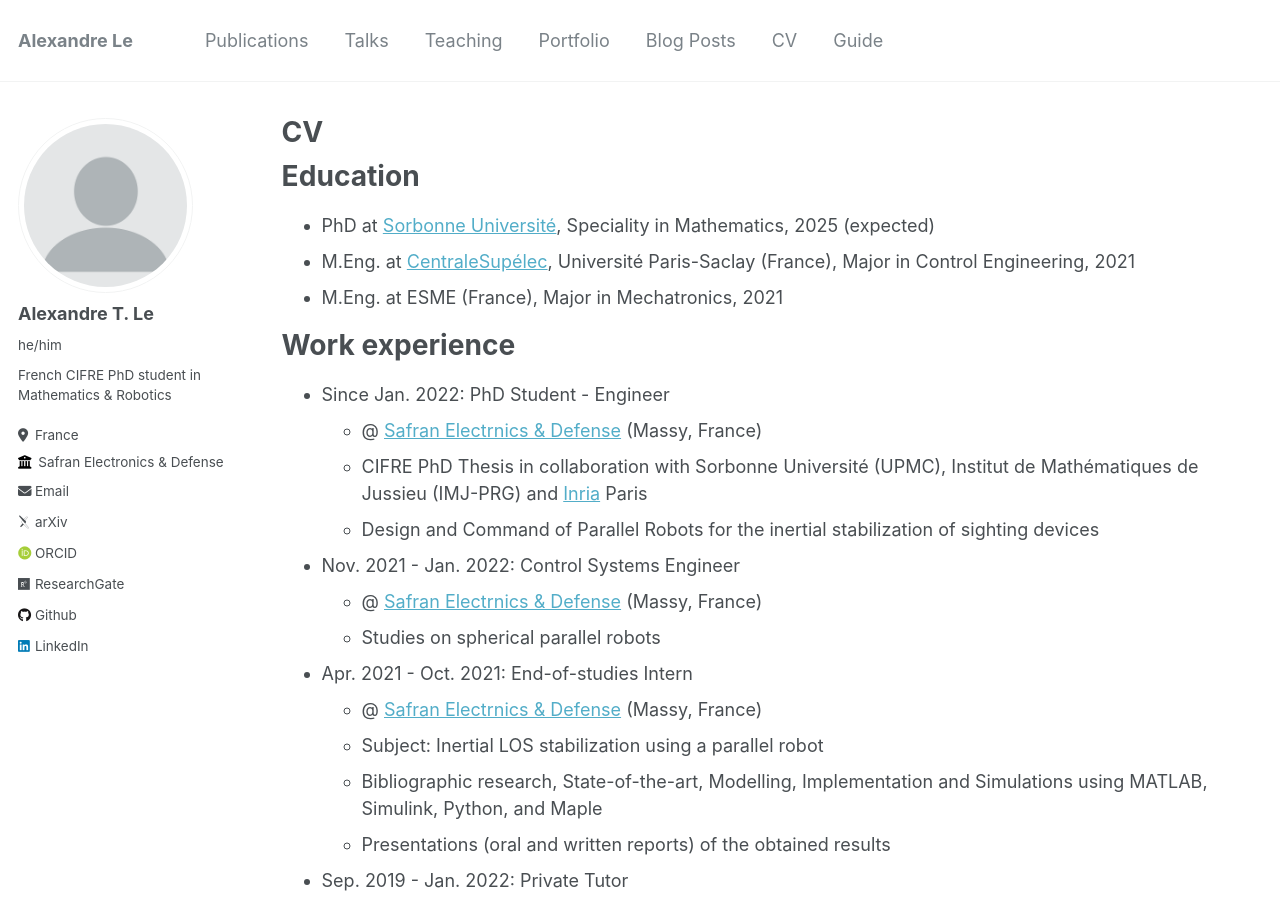
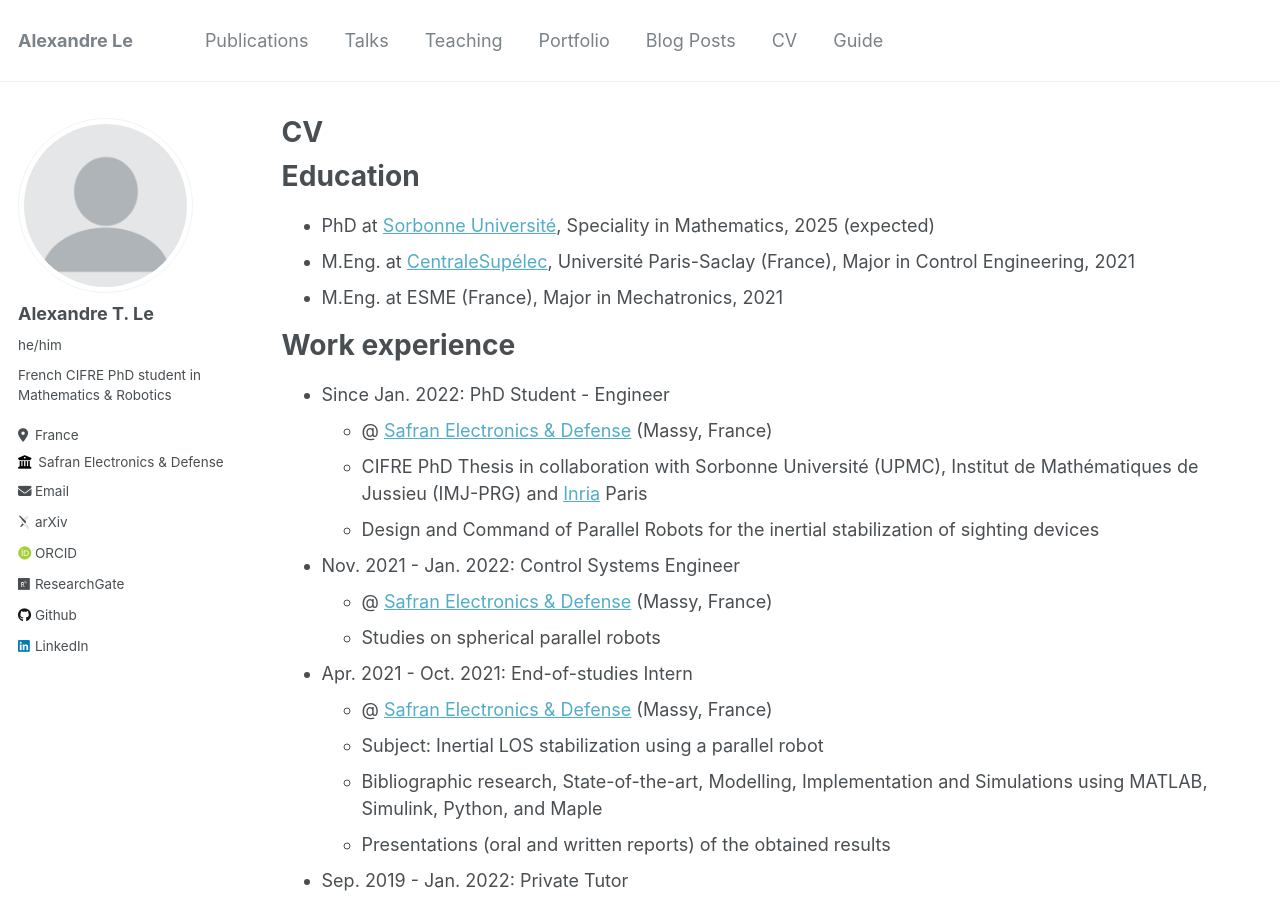
Before and after one commit to alexandre-tle/alexandre-tle.github.io, a Jekyll site: the page built from _pages/cv.md, in a window 1280 px wide and 900 px high. Built offline with Jekyll 4.4.1, drawn with Linux system fonts in a browser that asks for light colours; some web fonts are replaced.

Commit message:
Update cv.md

```diff
--- a/_pages/cv.md
+++ b/_pages/cv.md
@@ -18,16 +18,16 @@ Education
 Work experience
 ======
 * Since Jan. 2022: PhD Student - Engineer
-  * @ [Safran Electrnics & Defense](https://www.safran-group.com/fr/societes/safran-electronics-defense) (Massy, France)
+  * @ [Safran Electronics & Defense](https://www.safran-group.com/fr/societes/safran-electronics-defense) (Massy, France)
   * CIFRE PhD Thesis in collaboration with Sorbonne Université (UPMC), Institut de Mathématiques de Jussieu (IMJ-PRG) and [Inria](https://www.inria.fr/en/) Paris
   * Design and Command of Parallel Robots for the inertial stabilization of sighting devices
 
 * Nov. 2021 - Jan. 2022: Control Systems Engineer
-  * @ [Safran Electrnics & Defense](https://www.safran-group.com/fr/societes/safran-electronics-defense) (Massy, France)
+  * @ [Safran Electronics & Defense](https://www.safran-group.com/fr/societes/safran-electronics-defense) (Massy, France)
   * Studies on spherical parallel robots
 
 * Apr. 2021 - Oct. 2021: End-of-studies Intern
-  * @ [Safran Electrnics & Defense](https://www.safran-group.com/fr/societes/safran-electronics-defense) (Massy, France)
+  * @ [Safran Electronics & Defense](https://www.safran-group.com/fr/societes/safran-electronics-defense) (Massy, France)
   * Subject: Inertial LOS stabilization using a parallel robot
   * Bibliographic research, State-of-the-art, Modelling, Implementation and Simulations using MATLAB, Simulink, Python, and Maple
   * Presentations (oral and written reports) of the obtained results
```
